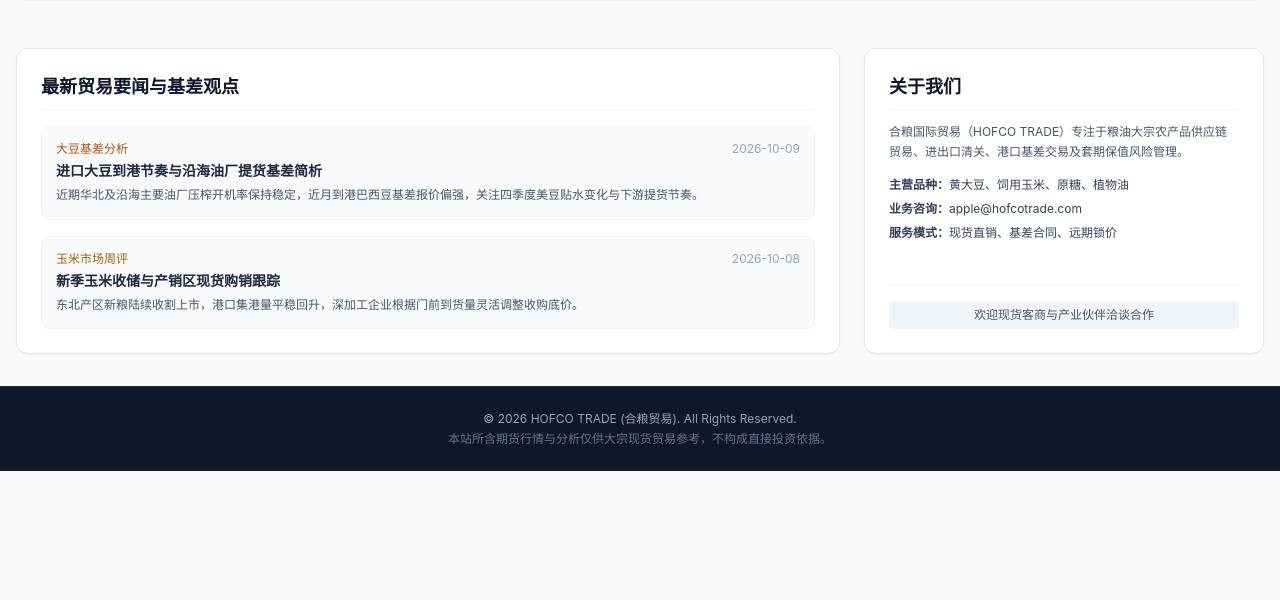
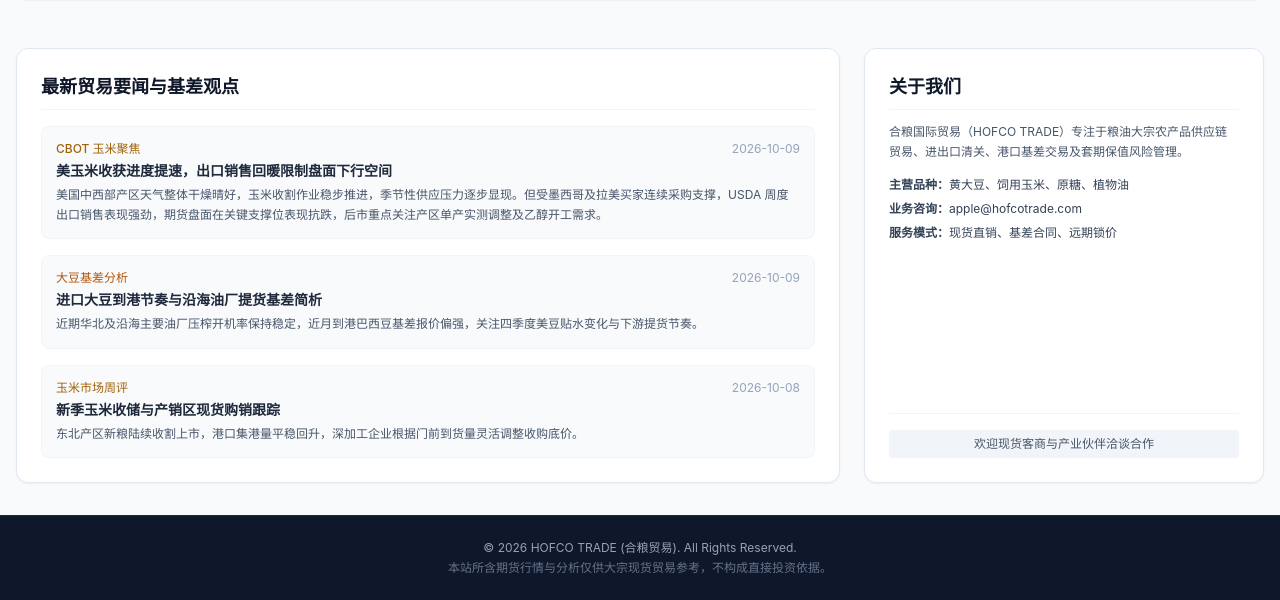
Before and after one commit to osakasakura024-droid/hofco-trade-web, a plain HTML site: page index.html in a window 1280 px wide. Shown: the part 1108-1708 px from the top of the page. Before the commit the page ends 1579 px from the top, so only its background shows below. Drawn offline with nearby package versions, Linux system fonts and the light colour scheme.

Commit message:
Update index.html

```diff
--- a/index.html
+++ b/index.html
@@ -104,6 +104,17 @@
       <div class="md:col-span-2 bg-white rounded-xl shadow-sm border border-slate-200 p-6">
         <h2 class="text-lg font-bold text-slate-900 mb-4 pb-2 border-b border-slate-100">最新贸易要闻与基差观点</h2>
         <div class="space-y-4">
+          <!-- 新增 CBOT 玉米快讯 -->
+          <div class="p-3.5 bg-slate-50 rounded-lg border border-slate-100">
+            <div class="flex justify-between text-xs text-slate-400 mb-1">
+              <span class="text-yellow-700 font-medium">CBOT 玉米聚焦</span>
+              <span>2026-10-09</span>
+            </div>
+            <h4 class="font-bold text-slate-800 text-sm">美玉米收获进度提速，出口销售回暖限制盘面下行空间</h4>
+            <p class="text-xs text-slate-600 mt-1 leading-relaxed">
+              美国中西部产区天气整体干燥晴好，玉米收割作业稳步推进，季节性供应压力逐步显现。但受墨西哥及拉美买家连续采购支撑，USDA 周度出口销售表现强劲，期货盘面在关键支撑位表现抗跌，后市重点关注产区单产实测调整及乙醇开工需求。
+            </p>
+          </div>
           <div class="p-3.5 bg-slate-50 rounded-lg border border-slate-100">
             <div class="flex justify-between text-xs text-slate-400 mb-1">
               <span class="text-amber-700 font-medium">大豆基差分析</span>
```
